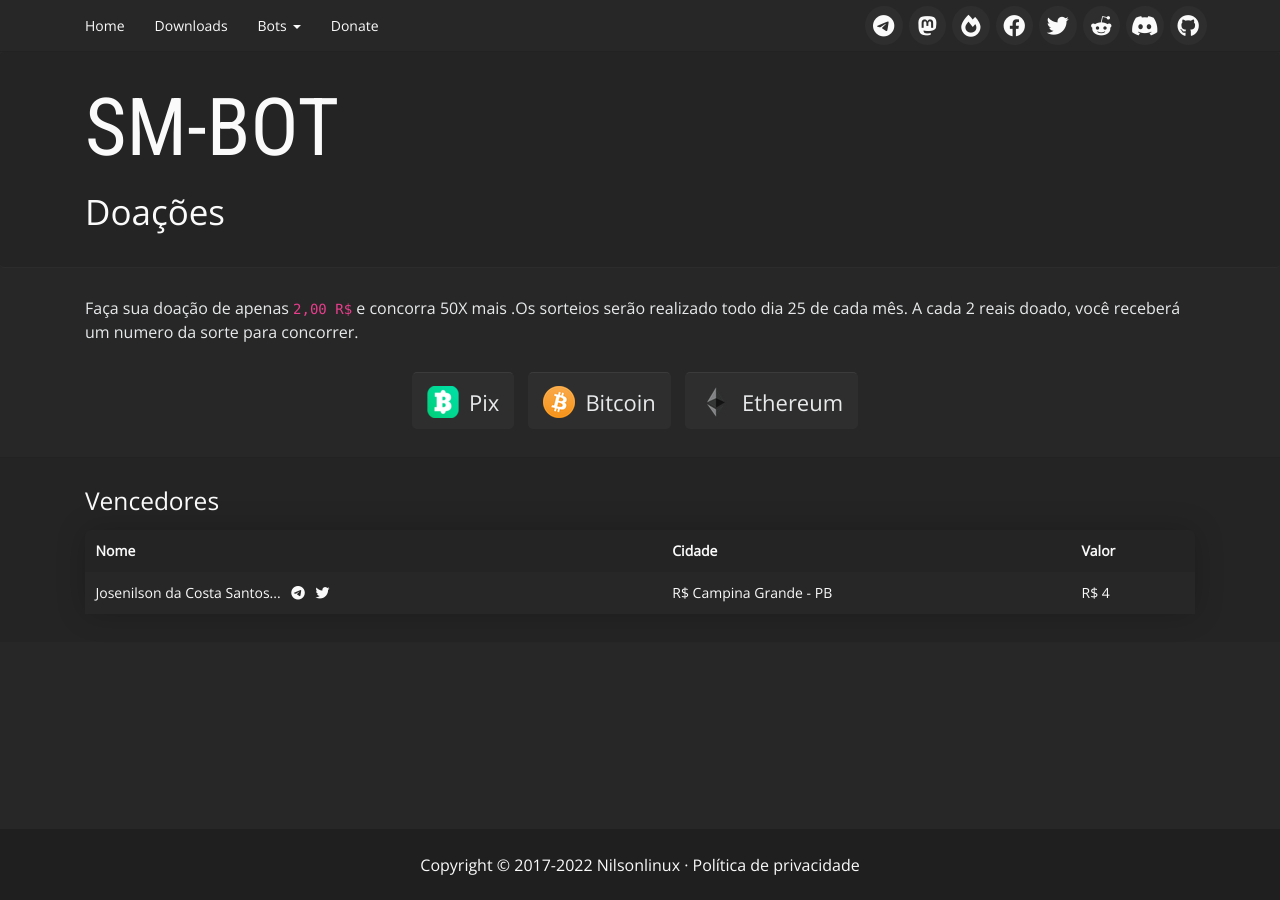
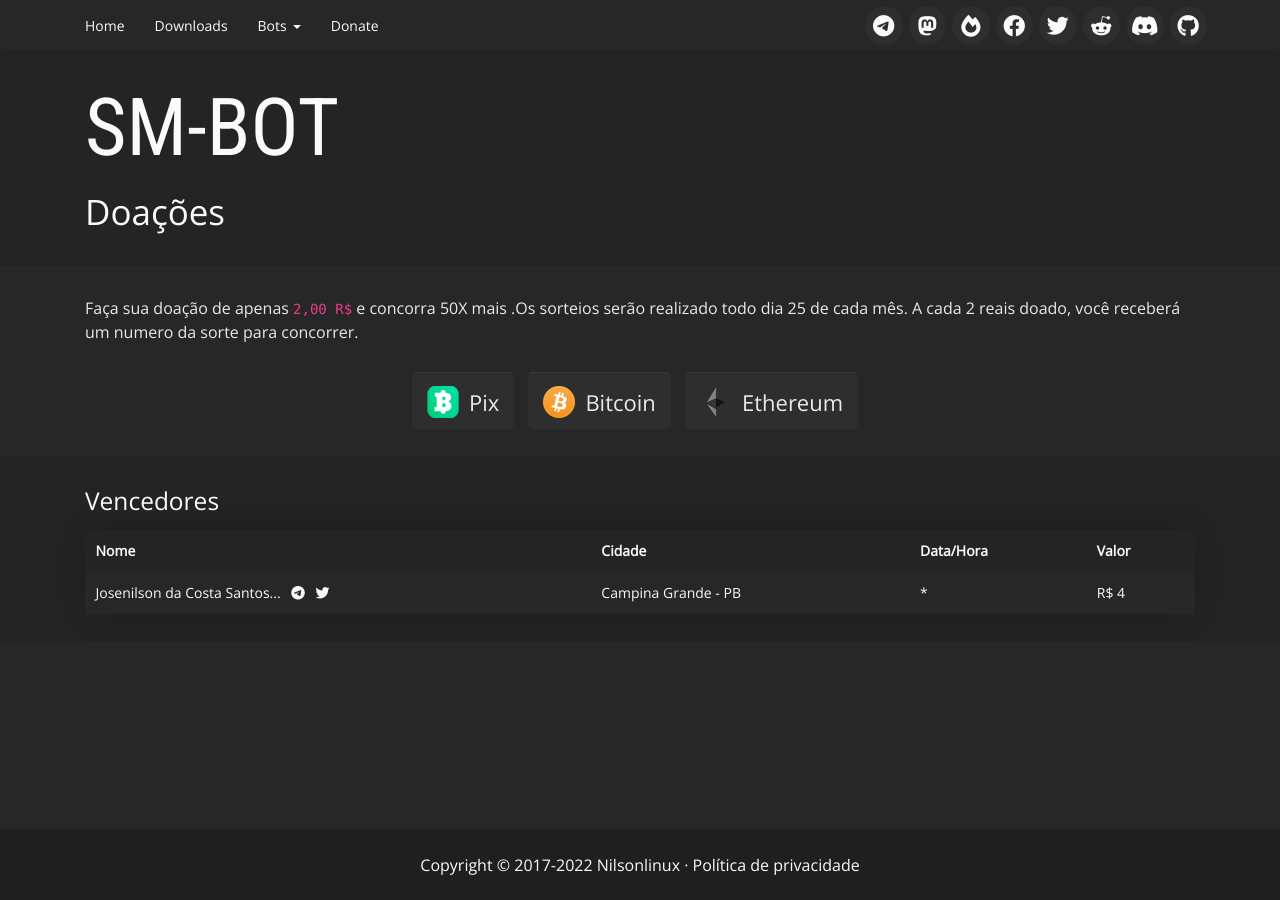
Before and after one commit to suportemasterbot/suportemasterbot.github.io, a Jekyll site: the page built from donate.html, in a window 1280 px wide. Built offline with Jekyll 4.4.1, drawn with Linux system fonts in a browser that asks for light colours.

Commit message:
Add files via upload

```diff
--- a/donate.html
+++ b/donate.html
@@ -80,6 +80,7 @@ title: Doações
                 <tr>
                     <th>Nome</th>
                     <th>Cidade</th>
+                    <th>Data/Hora</th>
                     <th>Valor</th>
                 </tr>
                 {% assign sortedDonators = site.data.donators | sort: "amount" | reverse %}
@@ -96,7 +97,8 @@ title: Doações
                         {% if donator.instagram %}<a href="{{ donator.instagram }}" target="_blank"><i class="fab fa-instagram"></i></a>{% endif %}
                         {% if donator.steam %}<a href="{{ donator.steam }}" target="_blank"><i class="fab fa-steam"></i></a>{% endif %}
                     </td>
-                    <td>{% if donator.cidade %}R$ {{ donator.cidade }}{% else %}*{% endif %}</td>
+                    <td>{% if donator.cidade %}{{ donator.cidade }}{% else %}*{% endif %}</td>
+                    <td>{% if donator.data %}{{ donator.data }}{% else %}*{% endif %}</td>
                     <td>{% if donator.amount %}R$ {{ donator.amount }}{% else %}*{% endif %}</td>
                 </tr>
                 {% endfor %}
```
